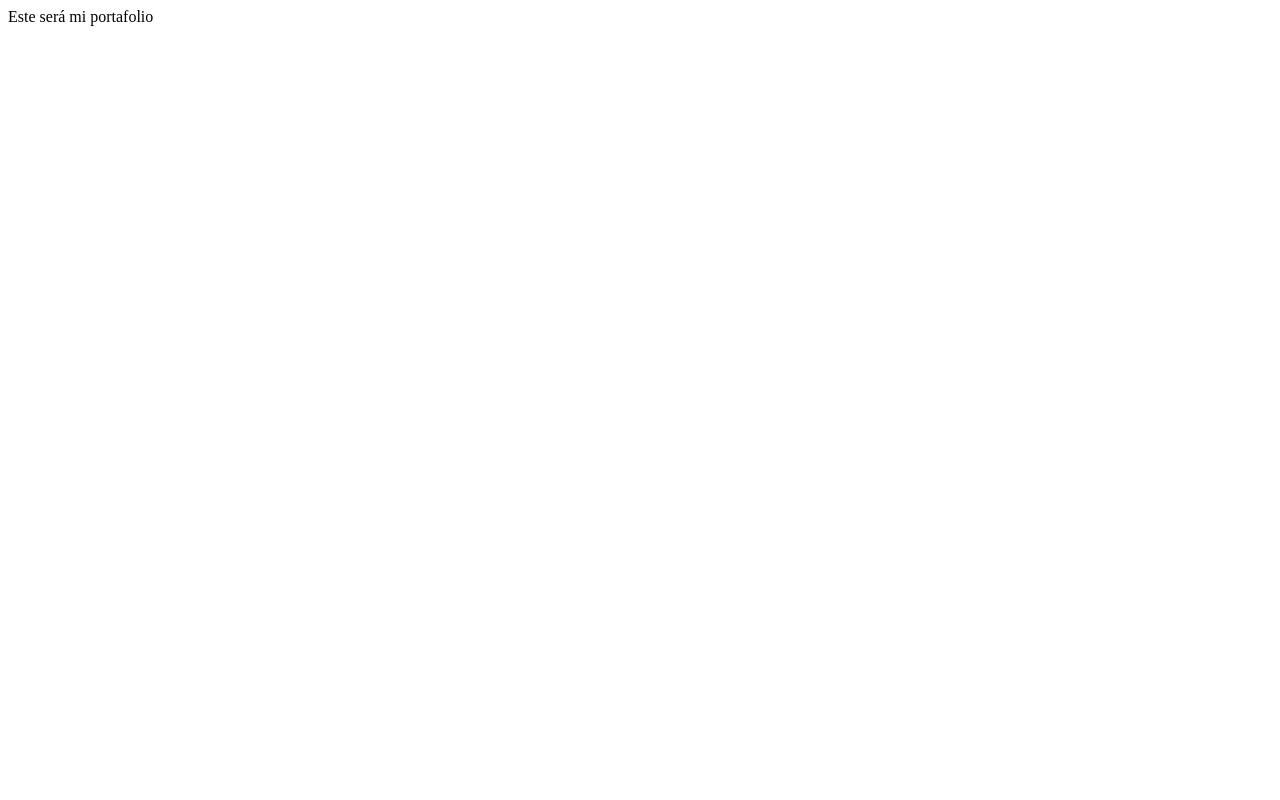
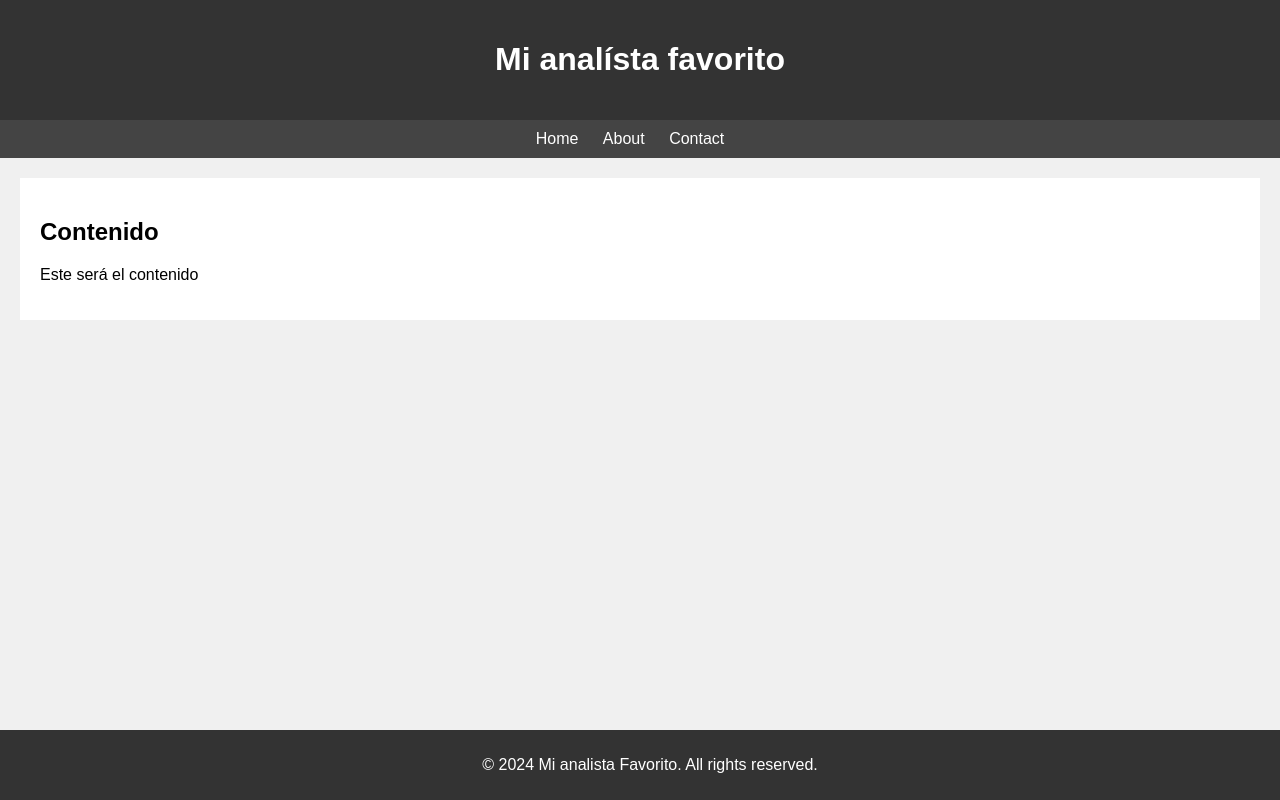
Before and after one commit to tostacotun/tostacotun.github.io, a plain HTML site: page index.html in a window 1280 px wide. Drawn offline with Linux system fonts and the light colour scheme.

Commit message:
la plantilla simple para el trabajo de la ruta

```diff
--- a/index.html
+++ b/index.html
@@ -1 +1,74 @@
-Este será mi portafolio
+<!DOCTYPE html>
+<html lang="en">
+<head>
+    <meta charset="UTF-8">
+    <meta name="viewport" content="width=device-width, initial-scale=1.0">
+    <title>Simple Blog</title>
+    <style>
+        body {
+            font-family: Arial, sans-serif;
+            margin: 0;
+            padding: 0;
+            background-color: #f0f0f0;
+        }
+        header {
+            background-color: #333;
+            color: #fff;
+            padding: 20px;
+            text-align: center;
+        }
+        nav {
+            background-color: #444;
+            color: #fff;
+            padding: 10px;
+        }
+        nav ul {
+            list-style-type: none;
+            margin: 0;
+            padding: 0;
+            text-align: center;
+        }
+        nav ul li {
+            display: inline;
+            margin-right: 20px;
+        }
+        nav ul li a {
+            color: #fff;
+            text-decoration: none;
+        }
+        section {
+            padding: 20px;
+            margin: 20px;
+            background-color: #fff;
+        }
+        footer {
+            background-color: #333;
+            color: #fff;
+            text-align: center;
+            padding: 10px;
+            position: fixed;
+            bottom: 0;
+            width: 100%;
+        }
+    </style>
+</head>
+<body>
+    <header>
+        <h1>Mi analísta favorito</h1>
+    </header>
+    <nav>
+        <ul>
+            <li><a href="#">Home</a></li>
+            <li><a href="#">About</a></li>
+            <li><a href="#">Contact</a></li>
+        </ul>
+    </nav>
+    <section>
+        <h2>Contenido</h2>
+        <p>Este será el contenido</p>
+    </section>
+    <footer>
+        <p>&copy; 2024 Mi analista Favorito. All rights reserved.</p>
+    </footer>
+</body>
+</html>
```
